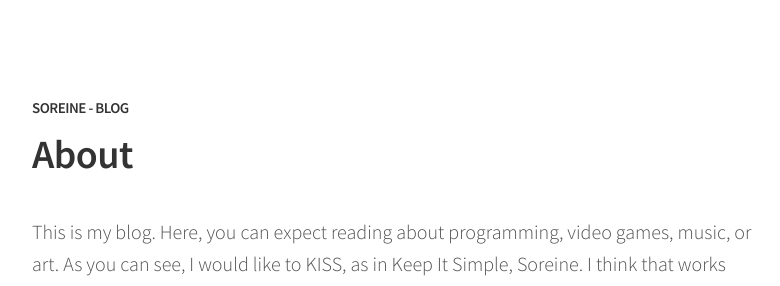
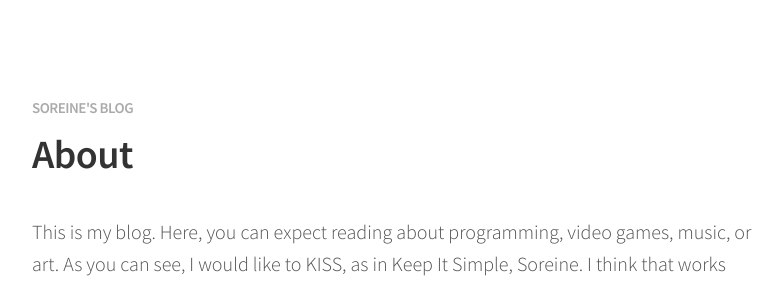
Before and after one commit to Soreine/blog, a Jekyll site: the page built from about.md, in a window 1280 px wide. Shown: the top 286 px of the page, without its empty margins (248-1028 px from the left). Built offline with Jekyll 4.4.1, drawn with Linux system fonts in a browser that asks for light colours.

Commit message:
Fix About page

```diff
--- a/_layouts/page.html
+++ b/_layouts/page.html
@@ -3,7 +3,7 @@ layout: default
 ---
 <header class="masthead">
   <h1 class="masthead-title--small">
-    <a href="{{ site.baseurl }}/">{{ site.name }}</a>
+    <a href="{{ site.baseurl }}/">{{ site.author }}'s blog</a>
   </h1>
 </header>
 <div class="content page">
--- a/style.scss
+++ b/style.scss
@@ -295,7 +295,7 @@ tbody tr:nth-child(odd) th {
     text-transform: uppercase;
 
     a {
-      color: #333;
+      color: #aaa;
 
       &:hover,
       &:focus {
```
